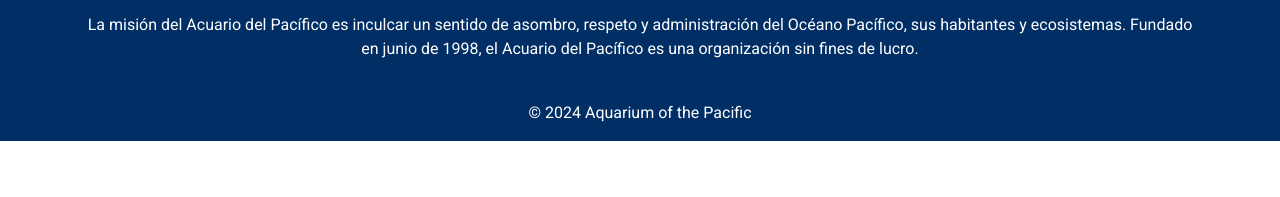
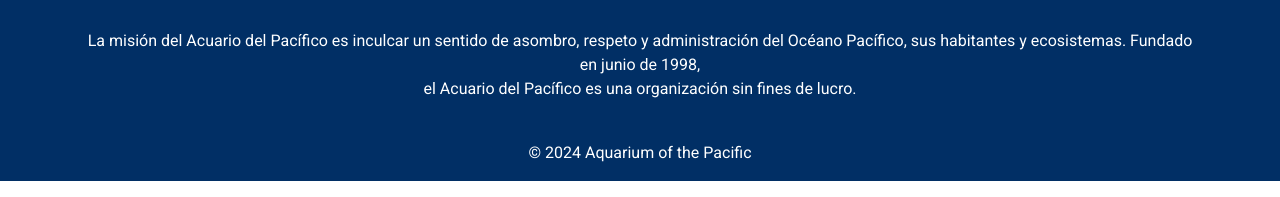
Before and after one commit to acascog/Disenno-Web, a website: page Examen/index.html in a window 1280 px wide. Shown: the part 5461-5658 px from the top of the page. Before the commit the page ends 5618 px from the top, so only its background shows below. Drawn offline with nearby package versions, Linux system fonts and the light colour scheme.

Commit message:
Add files via upload

```diff
--- a/Examen/index.html
+++ b/Examen/index.html
@@ -8,6 +8,10 @@
     <link href="https://cdn.jsdelivr.net/npm/bootstrap@5.0.2/dist/css/bootstrap.min.css" rel="stylesheet" integrity="sha384-EVSTQN3/azprG1Anm3QDgpJLIm9Nao0Yz1ztcQTwFspd3yD65VohhpuuCOmLASjC" crossorigin="anonymous">
     <link href="https://fonts.googleapis.com/css?family=Roboto&display=swap" rel="stylesheet">
     <link href="css/index.css" rel="stylesheet">
+
+    <link rel="preconnect" href="https://fonts.googleapis.com">
+    <link rel="preconnect" href="https://fonts.gstatic.com" crossorigin>
+    <link href="https://fonts.googleapis.com/css2?family=Open+Sans:ital,wght@0,300..800;1,300..800&family=Roboto:ital,wght@0,100;0,300;0,400;0,500;0,700;0,900;1,100;1,300;1,400;1,500;1,700;1,900&display=swap" rel="stylesheet">
 
     <link rel="stylesheet" href="https://unicons.iconscout.com/release/v4.0.8/css/line.css">
 
@@ -385,9 +389,9 @@
             </div>
     </div>
 
-    <div class="text-center text-white">
+    <div class="text-center text-white pt-3">
       <p>
-        La misión del Acuario del Pacífico es inculcar un sentido de asombro, respeto y administración del Océano Pacífico, sus habitantes y ecosistemas. Fundado en junio de 1998, el Acuario del Pacífico es una organización sin fines de lucro.
+        La misión del Acuario del Pacífico es inculcar un sentido de asombro, respeto y administración del Océano Pacífico, sus habitantes y ecosistemas. Fundado en junio de 1998,<br> el Acuario del Pacífico es una organización sin fines de lucro.
       </p> <br>
       <p class="pb-3">
         © 2024 Aquarium of the Pacific
```
